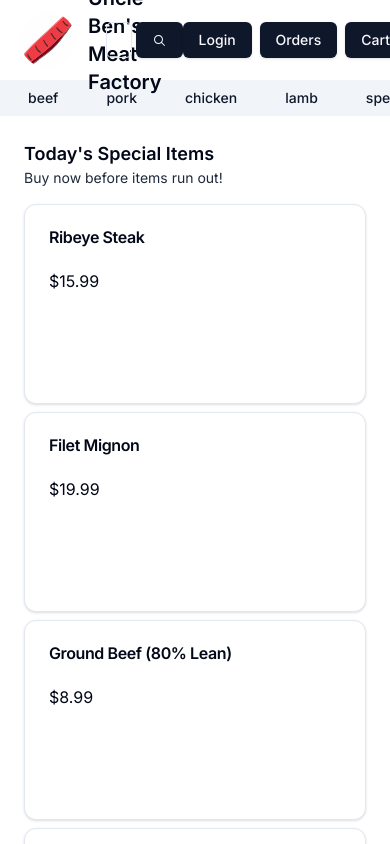
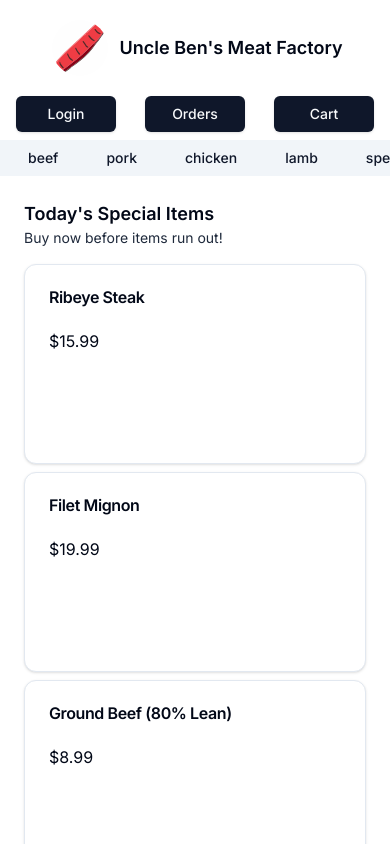
Before and after one commit to pn-code/ecommerce, a Next.js app: page / in a window 390 px wide. Shown: the top 844 px of the page. Built offline with nearby package versions, Linux system fonts and the light colour scheme.

Commit message:
Created getProducts, home navigation, & pages

```diff
--- a/app/(root)/admin/collections/page.tsx
+++ b/app/(root)/admin/collections/page.tsx
@@ -1,7 +1,11 @@
-import React from 'react'
+import React from "react";
 
 export default function AdminCollectionsPage() {
   return (
-    <div>page</div>
-  )
+    <div>
+      <header className="flex justify-between">
+        <h2 className="text-lg font-semibold">Your Collections</h2>
+      </header>
+    </div>
+  );
 }
--- a/app/(root)/admin/dashboard/page.tsx
+++ b/app/(root)/admin/dashboard/page.tsx
@@ -1,8 +1,4 @@
 "use client"
-
-import { Button } from "@/components/ui/button";
-import Link from "next/link";
-import React from "react";
 
 export default function DashboardPage() {
     return (
--- a/app/(root)/admin/products/page.tsx
+++ b/app/(root)/admin/products/page.tsx
@@ -1,5 +1,22 @@
+import AdminProductCard from "@/components/admin/AdminProductCard";
+import ProductCard from "@/components/products/ProductCard";
+import { getProducts } from "@/helpers/products/getProducts";
 import React from "react";
 
-export default function AdminProductsPage() {
-  return <div> AdminProductsPage</div>;
+export default async function AdminProductsPage() {
+  const products = (await getProducts()) as [];
+
+  return (
+    <div>
+      <header className="flex justify-between">
+        <h2 className="text-lg font-semibold">Your Products</h2>
+      </header>
+
+      <section className="flex flex-col gap-2 mt-2">
+        {products.map((product: any) => (
+          <AdminProductCard key={product.id} product={product} />
+        ))}
+      </section>
+    </div>
+  );
 }
--- a/components/navigation/main/Navbar.tsx
+++ b/components/navigation/main/Navbar.tsx
@@ -4,40 +4,49 @@ import Logo from "@/public/meat_logo.svg";
 import { MagnifyingGlassIcon } from "@radix-ui/react-icons";
 import { Button } from "@/components/ui/button";
 import { Input } from "@/components/ui/input";
+import Link from "next/link";
 
 export default function Navbar() {
-
   return (
-    <nav className="w-full flex justify-between h-20 items-center px-4">
-      <header className="flex gap-2 items-center">
-        <Image className="p-1 rounded-full h-16 w-16" src={Logo} alt="Logo" height={100} width={100} />
-        <h1 className="text-xl font-semibold">Uncle Ben&apos;s Meat Factory</h1>
+    <nav className="w-full flex justify-between mb-2 md:mb-0 md:h-20 items-center px-4 flex-col md:flex-row">
+      <header className="flex gap-2 items-center justify-center py-4">
+        <Button className="p-0 h-full rounded-full hover:bg-slate-300" variant="ghost">
+          <Link href="/">
+            <Image
+              className="p-1 rounded-full h-16 w-16"
+              src={Logo}
+              alt="Logo"
+              height={100}
+              width={100}
+            />
+          </Link>
+        </Button>
+        <h1 className="text-lg md:text-xl font-semibold">
+          Uncle Ben&apos;s Meat Factory
+        </h1>
       </header>
 
       {/* Searchbar */}
-      <form className="flex gap-1">
-        <Input className="w-full md:w-[500px]" placeholder="Search All Products"/>
+      <form className="hidden md:flex gap--1">
+        <Input
+          className="w-full md:w-[500px]"
+          placeholder="Search All Products"
+        />
         <Button>
-            <MagnifyingGlassIcon fontSize={100}/>
+          <MagnifyingGlassIcon fontSize={100} />
         </Button>
       </form>
 
       {/* Content */}
-        <ul className="flex gap-2">
+      <ul className="flex gap-2 w-full md:w-fit justify-between">
         <li>
-                <Button>
-                    Login
-                </Button>
+          <Button className="w-[100px] md:w-full">Login</Button>
         </li>
         <li>
-                <Button>
-                    Orders
-                </Button>
+          <Button className="w-[100px] md:w-full">Orders</Button>
         </li>
         <li>
-                <Button>
-                    Cart
-                </Button>
+          <Button className="w-[100px] md:w-full">Cart</Button>
         </li>
       </ul>
     </nav>
--- /dev/null
+++ b/helpers/products/getProducts.ts
@@ -0,0 +1,10 @@
+import { prisma } from "@/lib/db";
+
+export async function getProducts() {
+  try {
+    const products = await prisma.product.findMany();
+    return products;
+  } catch (error: any) {
+    console.error(error.message);
+  }
+}
```
Lines whose indentation alone changed are shown as unchanged.
